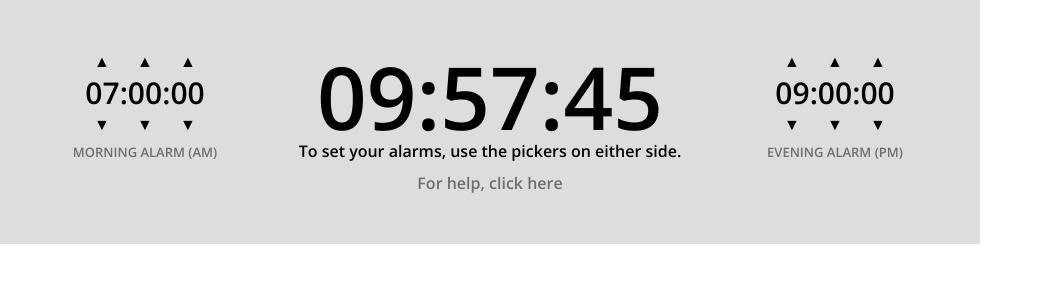
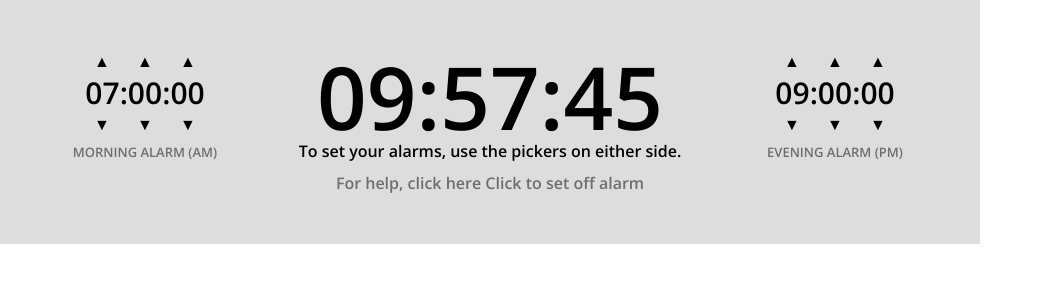
Before and after one commit to soundasleepapp/webapp, a plain HTML site: page index.html in a window 1280 px wide. Shown: the whole page, without its empty margins (0-1043 px from the left). Drawn offline with nearby package versions, Linux system fonts and the light colour scheme.

Commit message:
tadaa finished with button

```diff
--- a/index.html
+++ b/index.html
@@ -61,6 +61,7 @@
 
     <div id="help"> <!-- Help -->
       <a href="help.html" target="_blank">For help, click here</a>
+      <a href="javascript:run_alarm()">Click to set off alarm</a>
     </div>
   </div> <!-- End app -->
 
```
